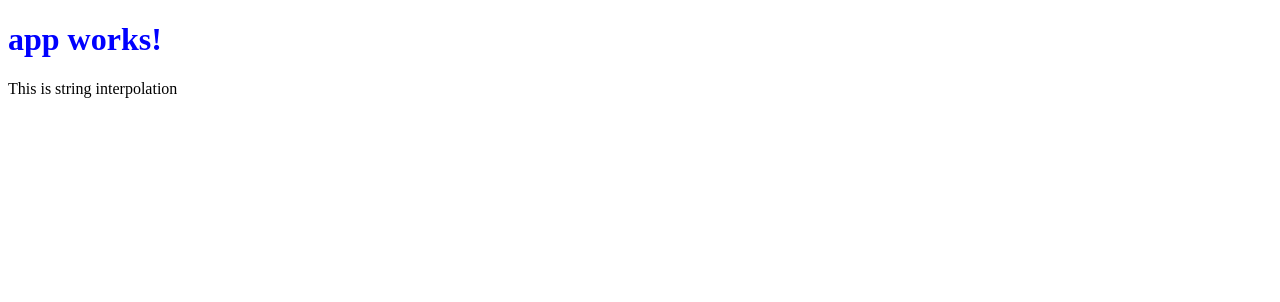
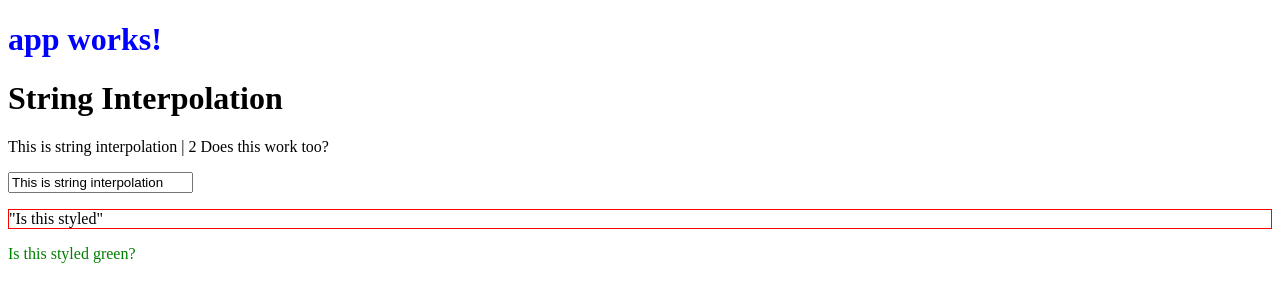
Before and after one commit to milosbunijevac/first-app, an Angular app: page / in a window 1280 px wide. Shown: the top 302 px of the page. Built offline with nearby package versions, Linux system fonts and the light colour scheme.

Commit message:
section 2 course 25 ngClass and ngStyle covered

```diff
--- a/src/app/databinding/databinding.component.css
+++ b/src/app/databinding/databinding.component.css
@@ -0,0 +1,3 @@
+.redBorder {
+  border: 1px solid red;
+}
--- a/src/app/databinding/databinding.component.html
+++ b/src/app/databinding/databinding.component.html
@@ -1,3 +1,10 @@
+
+
+<h1>String Interpolation</h1>
 <p>
-  {{stringInterpolation}}
+  {{stringInterpolation}} | {{numberInterpolation}}
+  Does this work too?
 </p>
+<input type='text' value="{{stringInterpolation}}">
+<p [ngClass]="{redBorder: true}">"Is this styled"</p>
+<p [ngStyle]="{color:'green'}">Is this styled green?</p>
```
